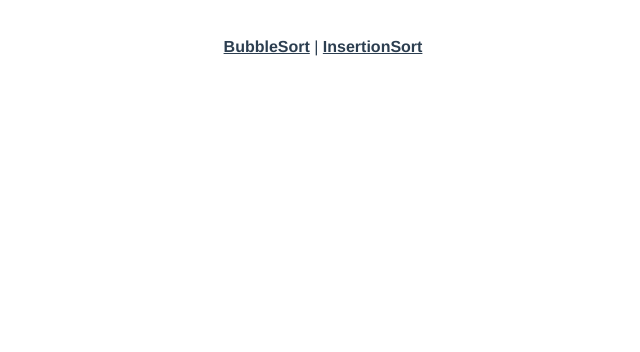
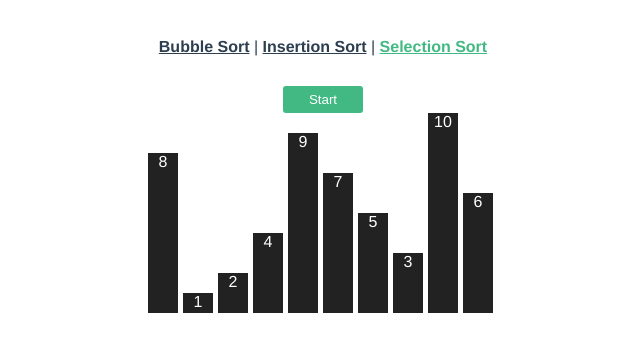
Before and after one commit to thesoumyaagrawal/Sorting-Algo-Visualizer, a Vue app: page /#/selectionSort in a window 1280 px wide. Shown: the top 352 px of the page, without its empty margins (317-957 px from the left). Built offline with nearby package versions, Linux system fonts and the light colour scheme.

Commit message:
Finished insertion sort, added selection sort

```diff
--- a/src/App.vue
+++ b/src/App.vue
@@ -35,4 +35,39 @@ export default {
 #nav a.router-link-exact-active {
   color: #42b983;
 }
+
+div.main {
+  display: flex;
+  justify-content: center;
+  align-items: flex-end;
+  height: 200px;
+}
+
+button {
+  background-color: #42b983;
+  color: white;
+  border: none;
+  border-radius: 3px;
+  padding: 6px;
+  width: 80px;
+}
+
+div.col {
+  color: white;
+  background-color: #222;
+  width: 30px;
+  margin-right: 5px;
+}
+
+div.active {
+  background-color: #42b983;
+}
+
+div.done {
+  background-color: rgb(204, 216, 29);
+}
+
+div.current {
+  background-color: red;
+}
 </style>
--- a/src/components/BubbleSort.vue
+++ b/src/components/BubbleSort.vue
@@ -1,21 +1,21 @@
 <template>
-  <div id="main">
+  <p v-if="!done">Done!</p>
+  <button v-on:click="bubbleSort" :disabled="started">Start</button>
+  <div class="main">
     <div
       v-for="(item, index) in array"
       :key="item"
       :style="{ height: item * 20 + 'px' }"
-      :class="'col ' + getClassName(item, index)"
+      :class="getClassName(item, index)"
     >
       {{ item }}
     </div>
   </div>
-  <p v-if="!done">Done!</p>
-  <button v-on:click="bubbleSort" :disabled="started">Start</button>
 </template>
 
 <script>
 export default {
-  name: "sorting-page",
+  name: "bubble-sort",
   data() {
     return {
       array: [],
@@ -26,9 +26,9 @@ export default {
   },
   methods: {
     getClassName(item, index) {
-      if (index >= this.done) return "done";
+      if (index >= this.done) return "col done";
 
-      return this.active.includes(item) ? "active" : "";
+      return this.active.includes(item) ? "col active" : "col";
     },
 
     sleep(milliseconds) {
@@ -45,7 +45,6 @@ export default {
 
           if (array[j] > array[j + 1]) {
             [array[j], array[j + 1]] = [array[j + 1], array[j]];
-            this.array = array;
           }
 
           await this.sleep(300);
@@ -55,44 +54,8 @@ export default {
     },
   },
   created() {
-    this.array = _.shuffle(
-      Array(10)
-        .fill(1)
-        .map((x, y) => x + y)
-    );
+    this.array = _.shuffle(_.range(1, 11));
     this.done = this.array.length;
   },
 };
 </script>
-
-<style scoped>
-div#main {
-  display: flex;
-  justify-content: center;
-  align-items: flex-end;
-}
-
-button {
-  background-color: #42b983;
-  color: white;
-  border: none;
-  border-radius: 3px;
-  padding: 6px;
-  width: 80px;
-}
-
-div.col {
-  color: white;
-  background-color: #222;
-  width: 30px;
-  margin-right: 5px;
-}
-
-div.active {
-  background-color: #42b983;
-}
-
-div.done {
-  background-color: rgb(204, 216, 29);
-}
-</style>
--- a/src/components/InsertionSort.vue
+++ b/src/components/InsertionSort.vue
@@ -1,35 +1,60 @@
 <template>
-  <div id="main">
-    <div
-      v-for="(item, index) in array"
-      :key="item"
-      :style="{ height: item * 20 + 'px' }"
-      :class="'col ' + getClassName(item, index)"
-    >
-      {{ item }}
+  <div>
+    <p v-if="i == array.length">Done!</p>
+    <button v-on:click="insertSort" :disabled="started">Start</button>
+    <div class="main">
+      <div
+        v-for="(item, index) in array"
+        :key="'main-' + index"
+        :style="{ height: item * 20 + 'px' }"
+        :class="getClassName(index)"
+      >
+        {{ item }}
+      </div>
+    </div>
+    <div class="main">
+      <div
+        v-for="(item, index) in sorting"
+        :key="'sorting-' + index"
+        :style="{ height: item * 20 + 'px' }"
+        class="col current"
+      >
+        {{ item }}
+      </div>
     </div>
   </div>
-  {{ currentElement }}
-  <p v-if="done == array.length">Done!</p>
-  <button v-on:click="insertSort" :disabled="started">Start</button>
 </template>
 
 <script>
 export default {
-  name: "sorting-page",
+  name: "insertion-sort",
   data() {
     return {
       array: [],
-      done: 0,
+      sorting: [],
+      i: -1,
       started: false,
-      currentElement: -1,
+      comparing: -1,
     };
   },
   methods: {
-    getClassName(item, index) {
-      if (index <= this.done) return "done";
+    setCurrent(current, index) {
+      this.sorting = Array(10).fill(0);
+      this.sorting[index] = current;
+    },
 
-      if (item == this.currentElement) return "current";
+    getClassName(index) {
+      let className = "col ";
+
+      if (index == this.comparing) {
+        return className + "active";
+      }
+
+      if (index < this.i) {
+        return className + "done";
+      }
+
+      return className;
     },
 
     sleep(milliseconds) {
@@ -38,70 +63,40 @@ export default {
 
     async insertSort() {
       this.started = true;
-      var array = this.array;
+      let array = this.array;
 
-      for (let i = 1; i < array.length; i++) {
-        let current = array[i];
+      for (this.i = 1; this.i < array.length; this.i++) {
+        const i = this.i;
         let j = i - 1;
-        this.done = j;
-        this.currentElement = array[i];
+
+        const current = array[i];
         array[i] = 0;
+
+        this.setCurrent(current, i);
+        this.comparing = j;
+
+        await this.sleep(500);
 
         while (j >= 0 && array[j] > current) {
           [array[j + 1], array[j]] = [array[j], 0];
+          this.comparing = j - 1;
+          this.setCurrent(current, j);
+
+          await this.sleep(500);
+
           j--;
-          await this.sleep(500);
         }
-        array[j + 1] = current;
 
         await this.sleep(500);
+        this.comparing = -1;
+        array[j + 1] = current;
       }
-      this.done = array.length;
+      this.sorting = Array(10).fill(0);
     },
   },
   created() {
-    this.array = _.shuffle(
-      Array(10)
-        .fill(1)
-        .map((x, y) => x + y)
-    );
-    this.done = -1;
+    this.array = _.shuffle(_.range(1, 11));
+    this.sorting = Array(10).fill(0);
   },
 };
 </script>
-
-<style scoped>
-div#main {
-  display: flex;
-  justify-content: center;
-  align-items: flex-end;
-}
-
-button {
-  background-color: #42b983;
-  color: white;
-  border: none;
-  border-radius: 3px;
-  padding: 6px;
-  width: 80px;
-}
-
-div.col {
-  color: white;
-  background-color: #222;
-  width: 30px;
-  margin-right: 5px;
-}
-
-div.active {
-  background-color: #42b983;
-}
-
-div.done {
-  background-color: rgb(204, 216, 29);
-}
-
-div.current {
-  background-color: red;
-}
-</style>
--- a/src/components/Navbar.vue
+++ b/src/components/Navbar.vue
@@ -1,7 +1,8 @@
 <template>
   <div id="nav">
-    <router-link to="/">BubbleSort</router-link> |
-    <router-link to="/insertionSort">InsertionSort</router-link>
+    <router-link to="/">Bubble Sort</router-link> |
+    <router-link to="/insertionSort">Insertion Sort</router-link> |
+    <router-link to="/selectionSort">Selection Sort</router-link>
   </div>
 </template>
 
--- /dev/null
+++ b/src/components/SelectionSort.vue
@@ -0,0 +1,81 @@
+<template>
+  <div>
+    <p v-if="i == array.length">Done!</p>
+    <button v-on:click="selectionSort" :disabled="started">Start</button>
+    <div class="main">
+      <div
+        v-for="(item, index) in array"
+        :key="'main-' + index"
+        :style="{ height: item * 20 + 'px' }"
+        :class="getClassName(index)"
+      >
+        {{ item }}
+      </div>
+    </div>
+  </div>
+</template>
+
+<script>
+export default {
+  name: "selection-sort",
+  data() {
+    return {
+      array: [],
+      i: -1,
+      minimum: -1,
+      active: -1,
+      started: false,
+    };
+  },
+  methods: {
+    getClassName(index) {
+      let className = "col ";
+
+      if (index < this.i) {
+        return className + "done";
+      }
+
+      if (index == this.minimum) {
+        return className + "current";
+      }
+
+      if (index == this.active) {
+        return className + "active";
+      }
+
+      return className;
+    },
+
+    sleep(milliseconds) {
+      return new Promise((resolve) => setTimeout(resolve, milliseconds));
+    },
+
+    async selectionSort() {
+      this.started = true;
+      let array = this.array;
+
+      for (this.i = 0; this.i < array.length; this.i++) {
+        await this.sleep(1000);
+
+        this.minimum = this.i;
+        const i = this.i;
+
+        for (let j = i; j < array.length; j++) {
+          if (array[j] < array[this.minimum]) {
+            this.minimum = j;
+          }
+          this.active = j;
+          await this.sleep(500);
+        }
+        [array[i], array[this.minimum]] = [array[this.minimum], array[i]];
+
+        this.minimum = -1;
+        this.active = -1;
+      }
+    },
+  },
+  created() {
+    this.array = _.shuffle(_.range(1, 11));
+  },
+};
+</script>
--- a/src/router/index.js
+++ b/src/router/index.js
@@ -1,6 +1,7 @@
 import { createRouter, createWebHashHistory } from "vue-router";
 import InsertionSort from "../components/InsertionSort.vue";
 import BubbleSort from "../components/BubbleSort.vue";
+import SelectionSort from "../components/SelectionSort.vue";
 
 const routes = [
   {
@@ -13,6 +14,11 @@ const routes = [
     name: "InsertionSort",
     component: InsertionSort,
   },
+  {
+    path: "/selectionSort",
+    name: "SelectionSort",
+    component: SelectionSort,
+  },
 ];
 
 const router = createRouter({
```
